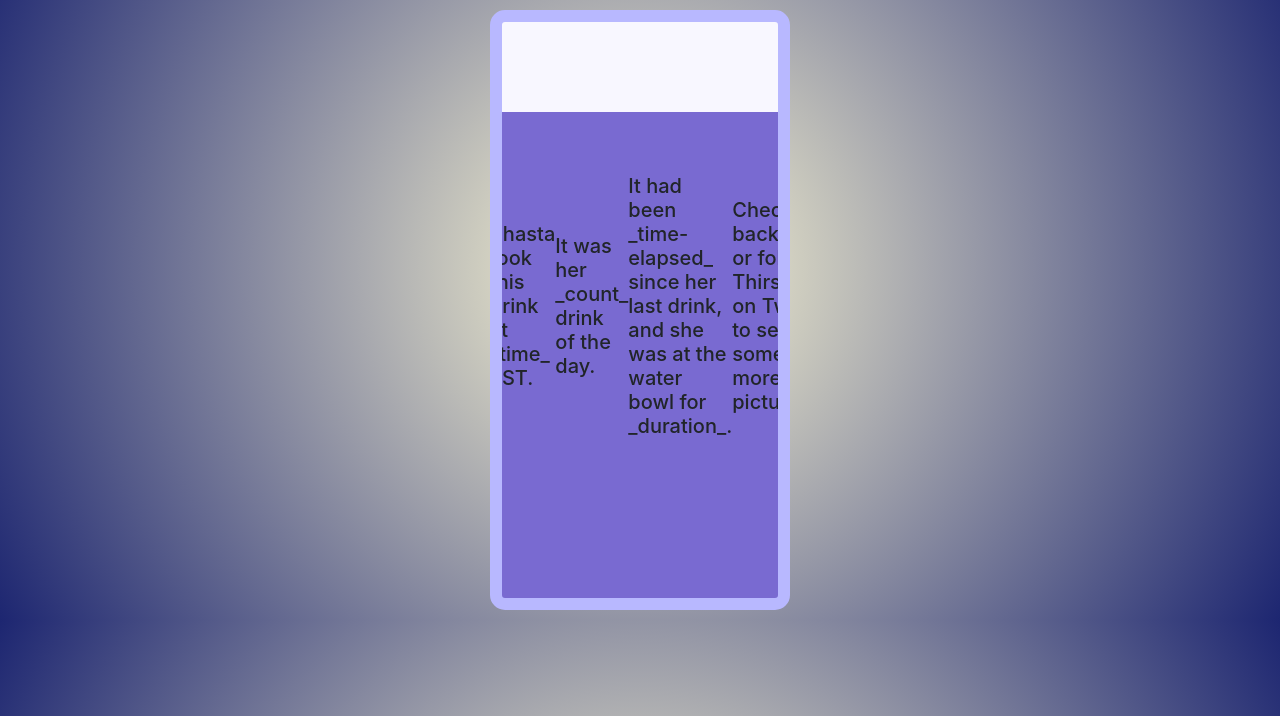
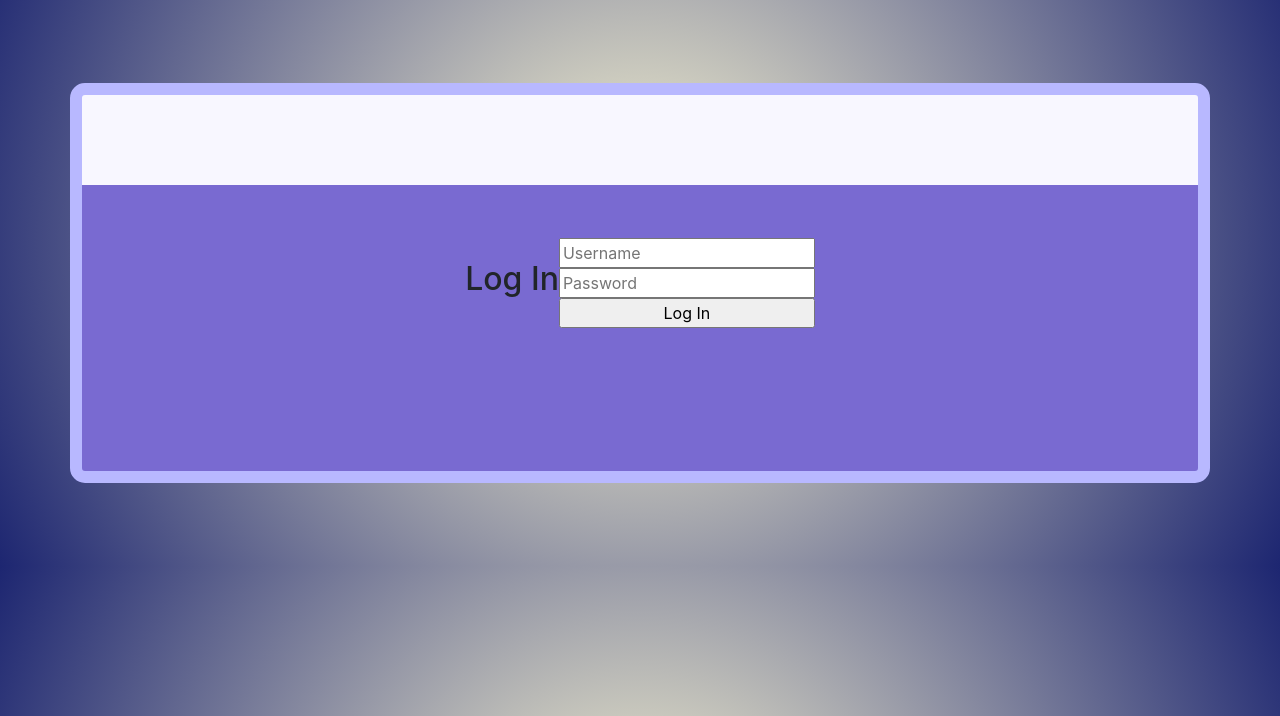
Before and after one commit to timothy-johnston/ThirstyCat, a Django app: template webApp/thirstyCat/src/main/resources/templates/login.html in a window 1280 px wide. Shown: the part 84-800 px from the top of the page. Run offline with Django 3.2, Linux system fonts and the light colour scheme; the template is opened without the code that fills it, so the values that code supplies are empty; some libraries are stand-ins or nearby versions; some web fonts are replaced.

Commit message:
making login form

```diff
--- a/webApp/thirstyCat/src/main/resources/static/css/login.css
+++ b/webApp/thirstyCat/src/main/resources/static/css/login.css
@@ -3,8 +3,8 @@
 }
 
 #login-container {
-	width: 300px;
-	height: 600px;
+	/* width: 700px; */
+	height: 400px;
 	margin: 10px auto;
 	border: 12px solid #b8b8ff;
 	border-radius: 15px;
@@ -12,3 +12,9 @@
 	overflow: hidden;
 	background: linear-gradient( 180deg, #f8f7ff 90px, #796ad1 90px);
 }
+
+.form {
+    display: flex;
+    flex-direction: column;
+    justify-content: space-evenly;
+}
--- a/webApp/thirstyCat/src/main/resources/templates/login.html
+++ b/webApp/thirstyCat/src/main/resources/templates/login.html
@@ -56,12 +56,17 @@
 
             <div id="section-login">
                 <!-- <div id="login-container" class="container"> -->
-                    <div id="login-container">
+                    <div id="login-container" class="container">
                         <div id="drinkInfo-header">
                             <h2 class="drinkInfo">Log In</h2>
                         </div>
                         <div id="drink-info-body">
-                            <div>
+                            <form id="login-form" class="form" method="POST" action="LoginUrl">
+                                <input type="text" name="usernmae" placeholder="Username" required>
+                                <input type="text" name="password" placeholder="Password" required>
+                                <input type="submit" value="Log In">
+                            </form>
+                            <!-- <div>
                             <h5 class="drink-info">Shasta took this drink at _time_ EST.</h5>
                             <h5 class="drink-info">It was her _count_ drink of the day.</h5>
                             <h5 class="drink-info">It had been _time-elapsed_ since her last drink, and she was at the water bowl for _duration_.</h5>
@@ -71,7 +76,7 @@
                                 <div class="social-icon-container">
                                     <a class="fa fa-twitter" href="https://twitter.com/TimJohnston_11" target="_blank"></a>
                                 </div>
-                            </div>
+                            </div> -->
                         </div>
                     </div>
                 <!-- </div> -->
```
